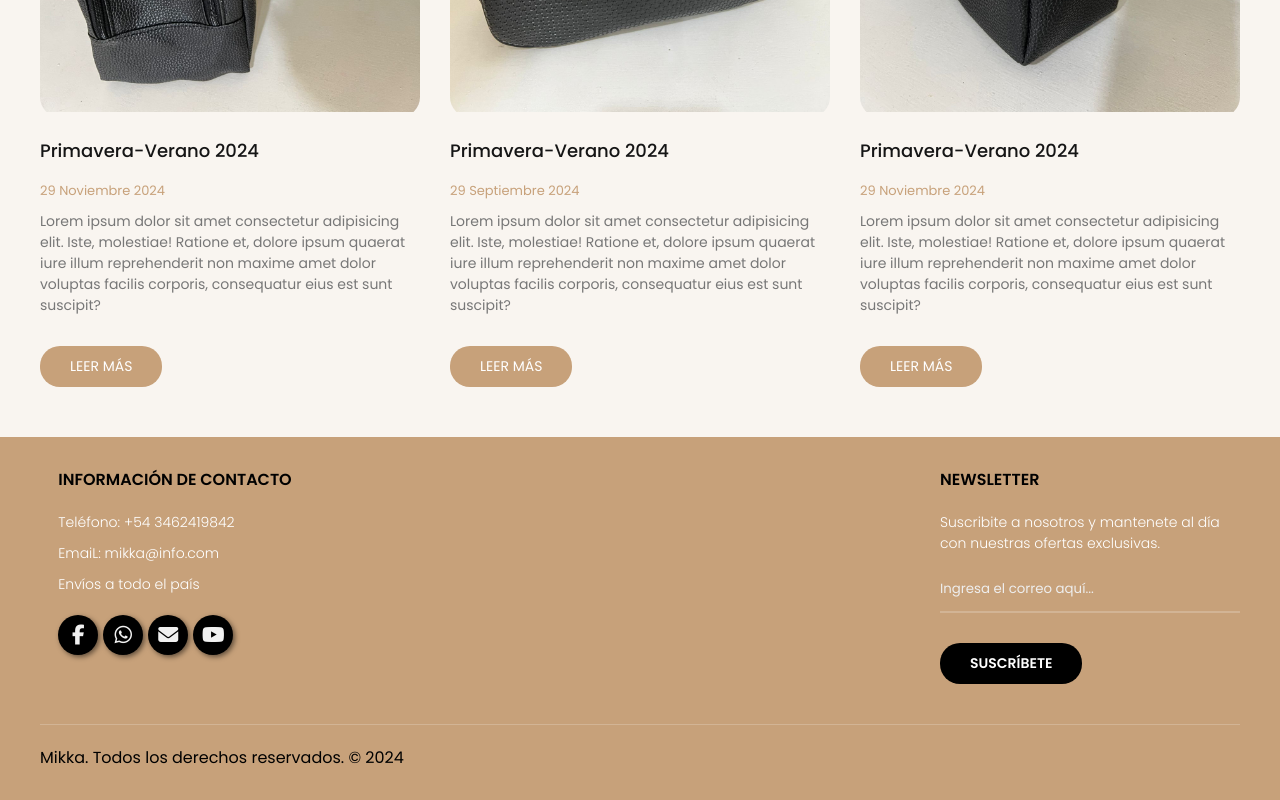
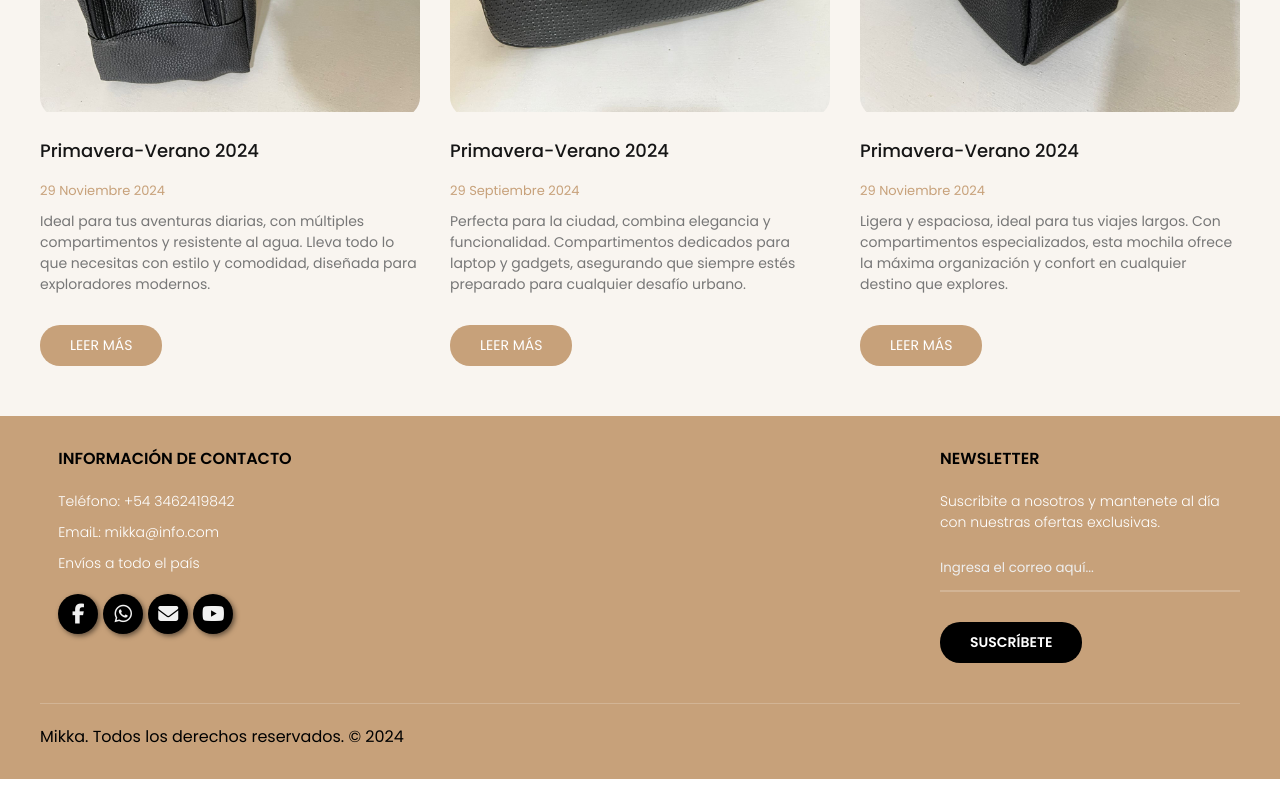
Before and after one commit to emibusta9/mikkastore, a plain HTML site: page index.html in a window 1280 px wide. Shown: the part 3187-3987 px from the top of the page. After the commit the page ends 3966 px from the top, so only its background shows below. Drawn offline with Linux system fonts and the light colour scheme.

Commit message:
Update index.html ultimos blogs

```diff
--- a/index.html
+++ b/index.html
@@ -446,11 +446,7 @@
 							<h3>Primavera-Verano 2024</h3>
 							<span>29 Noviembre 2024</span>
 							<p>
-								Lorem ipsum dolor sit amet consectetur adipisicing
-								elit. Iste, molestiae! Ratione et, dolore ipsum
-								quaerat iure illum reprehenderit non maxime amet dolor
-								voluptas facilis corporis, consequatur eius est sunt
-								suscipit?
+								Ideal para tus aventuras diarias, con múltiples compartimentos y resistente al agua. Lleva todo lo que necesitas con estilo y comodidad, diseñada para exploradores modernos.
 							</p>
 							<div class="btn-read-more">Leer más</div>
 						</div>
@@ -471,11 +467,7 @@
 							<h3>Primavera-Verano 2024</h3>
 							<span>29 Septiembre 2024</span>
 							<p>
-								Lorem ipsum dolor sit amet consectetur adipisicing
-								elit. Iste, molestiae! Ratione et, dolore ipsum
-								quaerat iure illum reprehenderit non maxime amet dolor
-								voluptas facilis corporis, consequatur eius est sunt
-								suscipit?
+								Perfecta para la ciudad, combina elegancia y funcionalidad. Compartimentos dedicados para laptop y gadgets, asegurando que siempre estés preparado para cualquier desafío urbano.
 							</p>
 							<div class="btn-read-more">Leer más</div>
 						</div>
@@ -496,11 +488,7 @@
 							<h3>Primavera-Verano 2024</h3>
 							<span>29 Noviembre 2024</span>
 							<p>
-								Lorem ipsum dolor sit amet consectetur adipisicing
-								elit. Iste, molestiae! Ratione et, dolore ipsum
-								quaerat iure illum reprehenderit non maxime amet dolor
-								voluptas facilis corporis, consequatur eius est sunt
-								suscipit?
+								 Ligera y espaciosa, ideal para tus viajes largos. Con compartimentos especializados, esta mochila ofrece la máxima organización y confort en cualquier destino que explores.
 							</p>
 							<div class="btn-read-more">Leer más</div>
 						</div>
```
